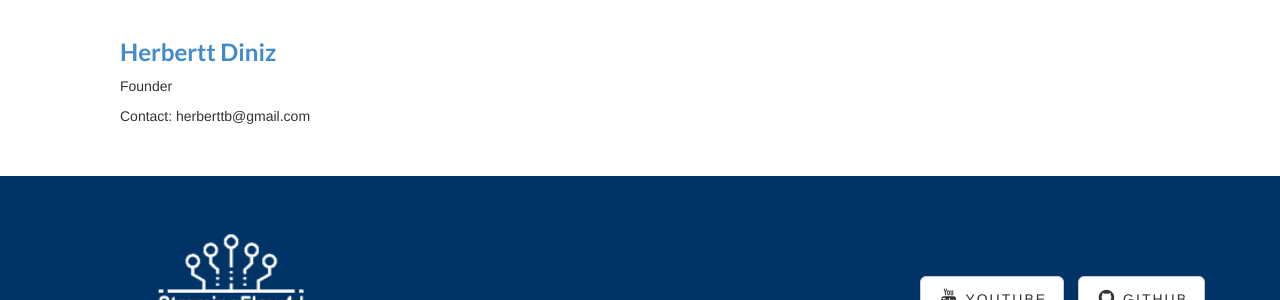
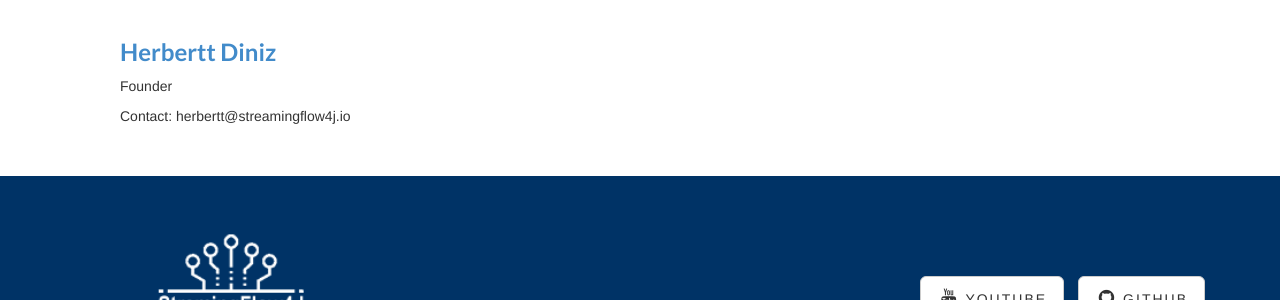
Before and after one commit to streamingflow4j/streamingflow4j.github.io, a Jekyll site: the page built from index.html, in a window 1280 px wide and 900 px high, scrolled down 2007 px. Shown: the part 387-687 px from the top of the window. Built offline with Jekyll 4.4.1, drawn with Linux system fonts in a browser that asks for light colours.

Commit message:
update email

```diff
--- a/_includes/team.html
+++ b/_includes/team.html
@@ -9,7 +9,7 @@
                         <ul>
                             <h3><a href="https://www.linkedin.com/in/herbertt-bmd">Herbertt Diniz</a></h3>
 							<p>Founder</p>
-							<p>Contact: herberttb@gmail.com</p>
+							<p>Contact: herbertt@streamingflow4j.io</p>
                         </ul>
                     </div>
 
```
